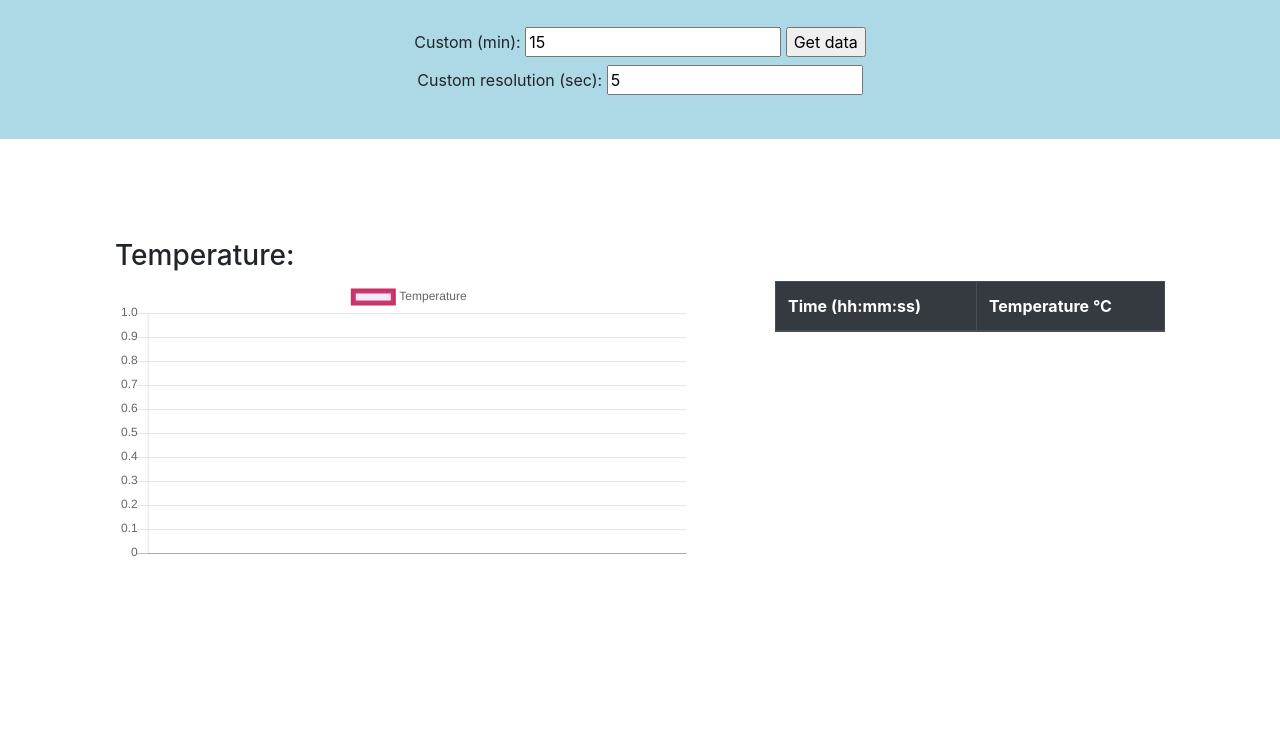
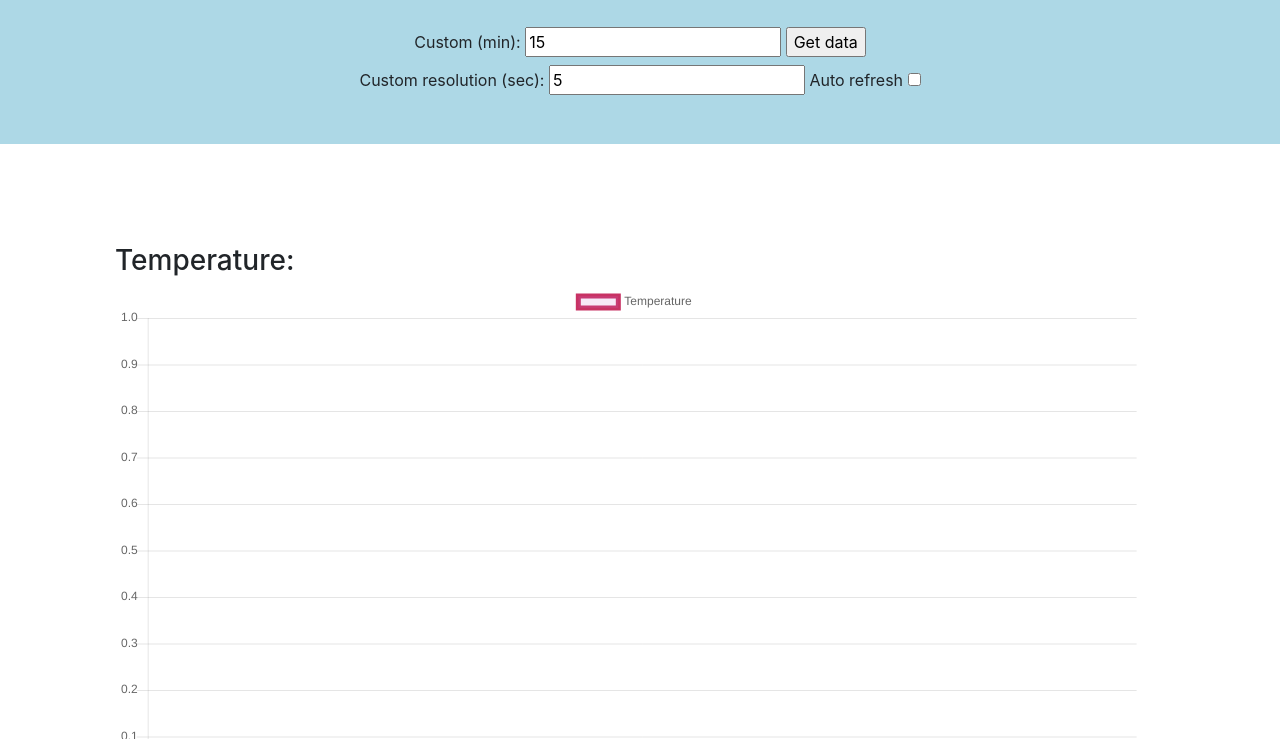
Before and after one commit to krni-ndk/ERS-Competition-2018, a website: page public/index.html in a window 1280 px wide. Shown: the part 61-800 px from the top of the page. Drawn offline with Linux system fonts and the light colour scheme; no server answers.

Commit message:
Added auto refresh to frontend

```diff
--- a/_testFillDatabase.js
+++ b/_testFillDatabase.js
@@ -1,5 +1,5 @@
 const mysql = require('mysql');
-const dbConfig= require('./app/database-config');
+const dbConfig = require('./app/database-config');
 
 const dbCon = mysql.createConnection(dbConfig);
 
--- a/public/css/main.css
+++ b/public/css/main.css
@@ -1,7 +1,3 @@
-.chartWrapper {
-    height: 30vh;
-}
-
 #hero {
     background-color: lightblue;
     padding: 20px;
@@ -18,16 +14,32 @@
     padding: 100px;
 }
 
+.chartWrapper {
+    padding: 0;
+    width: 100%;
+    height: auto;
+}
+
+#tempChart {
+    width: 100%;
+    height: 100%;
+}
+
 .tableWrapper {
     margin-left: 30px;
     max-height: 500px !important;
     overflow: auto;
 }
 
+label {
+    user-select: none;
+    cursor: pointer;
+}
+
 @media screen and (max-width: 768px) {
 
     #temperatures {
-        padding: 25px;
+        padding: 5px;
     }
 
     .chartWrapper {
--- a/public/index.html
+++ b/public/index.html
@@ -25,6 +25,7 @@
             <label class="timeRes">
                 Custom resolution (sec):
                 <input type="number" name="timeResInput" min="5" value="5">
+                <label>Auto refresh&nbsp;<input id="autoRefresh" type="checkbox" name="autoRefresh"></label>
             </label>
             <p id="statusElm" style="text-align: center;"></p>
         </div>
@@ -32,11 +33,10 @@
     <section id="temperatures">
         <div class="container">
             <h3>Temperature:</h3>
-            <div class="row">
-                <div class="chartWrapper col-md-7">
+            <div class="chartWrapper col-md-12">
                 <canvas id="tempChart"></canvas>
             </div>
-                <div class="col-md-5">
+            <div class="col-md-8">
                 <div class="tableWrapper">
                     <table id="tempTable" class="table table-dark table-bordered">
                         <thead>
@@ -52,7 +52,6 @@
                 </div>
             </div>
         </div>
-        </div>
     </section>
 
     <script src="js/jquery-3.3.1.min.js"></script>
--- a/public/js/main.js
+++ b/public/js/main.js
@@ -1,5 +1,6 @@
 var retrievedData = [];
 var tempChart;
+var autoTimer;
 
 $(function () {
     let tempChartCTX = document.getElementById('tempChart').getContext('2d');
@@ -22,6 +23,8 @@ $(function () {
 
         },
         options: {
+            responsive: true,
+            maintainAspectRatio: false,
             scales: {
                 yAxes: [{
                     ticks: {
@@ -30,7 +33,7 @@ $(function () {
                 }],
                 xAxes: [{
                     gridLines: {
-                        display: false
+                        display: true
                     }
                 }]
             },
@@ -47,6 +50,18 @@ $(function () {
 
     $("form[name='timeForm']").submit(function (e) {
         e.preventDefault(); // Disables redirect
+    });
+
+    $("#autoRefresh").click(function () {
+        let dataResolution = parseInt($("input[name='timeResInput']").val(), 10) * 1000; // miliseconds to seconds
+        if (document.getElementById('autoRefresh').checked) {
+            autoTimer = setInterval(function () {
+                getData();
+            }, dataResolution);
+        } else {
+            clearInterval(autoTimer);
+            autoTimer = null;
+        }
     });
 
     $("input[name='timeResInput']").change(function () {
@@ -80,6 +95,7 @@ function validateForm() {
 function getData() {
     let timePeriod = parseInt($("input[name='timePeriod']").val(), 10);
     let statusElm = document.getElementById('statusElm');
+    console.log("Data");
     retrievedData = [];
     $.ajax({
         type: 'GET',
@@ -141,6 +157,6 @@ function displayData() {
 
 function convertMsToTime(aMs) {
     let date = new Date(aMs);
-    let txt = date.toLocaleTimeString('sl-SI');
-    return txt;
+    let date_txt = date.toLocaleTimeString('sl-SI');
+    return date_txt;
 }
```
Lines whose indentation alone changed are shown as unchanged.
